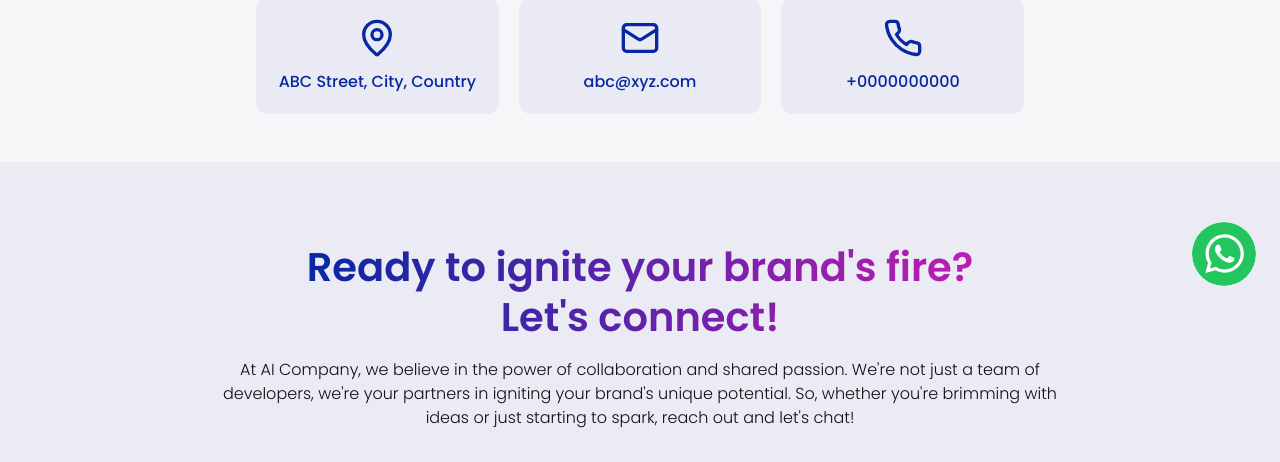
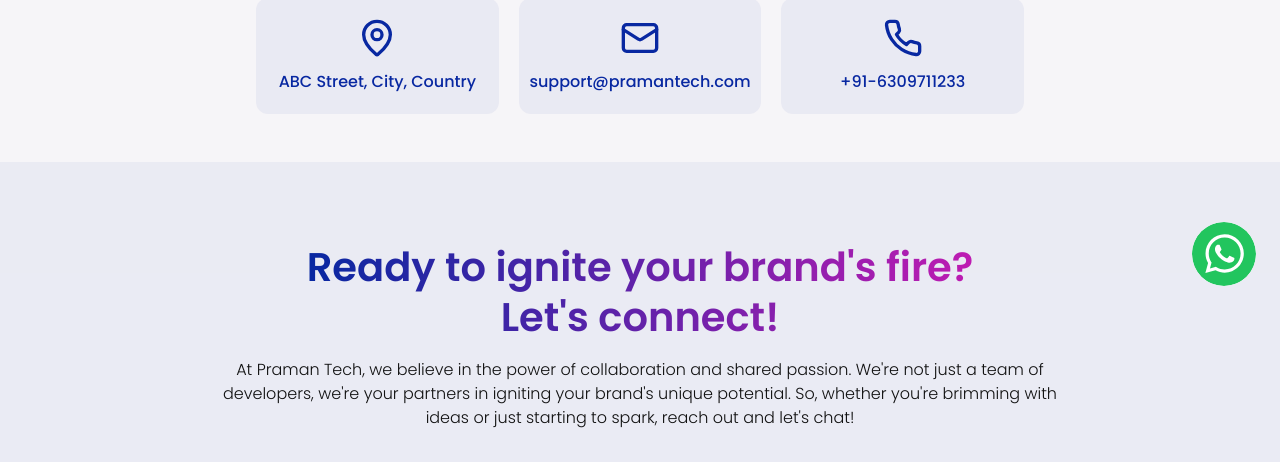
Before and after one commit to remeessalam/pramantech, a React (Create React App) app: page /contact-us in a window 1280 px wide. Shown: the part 490-952 px from the top of the page. Built offline with nearby package versions, Linux system fonts and the light colour scheme.

Commit message:
all name changed

```diff
--- a/public/index.html
+++ b/public/index.html
@@ -25,7 +25,7 @@
       as="image"
       type="image/webp"
     />
-    <title>AI Company</title>
+    <title>PRAMAN TECH</title>
   </head>
   <body>
     <noscript>You need to enable JavaScript to run this app.</noscript>
--- a/src/components/LeadForm.jsx
+++ b/src/components/LeadForm.jsx
@@ -72,7 +72,7 @@ const LeadForm = () => {
         Let's connect!
       </h2>
       <p data-aos="fade-up" className="desc text-center max-w-[55rem] mx-auto">
-        At AI Company, we believe in the power of collaboration and shared
+        At Praman Tech, we believe in the power of collaboration and shared
         passion. We're not just a team of developers, we're your partners in
         igniting your brand's unique potential. So, whether you're brimming with
         ideas or just starting to spark, reach out and let's chat!
@@ -130,8 +130,7 @@ const LeadForm = () => {
                 required: "Phone number is required",
                 pattern: {
                   value: /^\+?[0-9]{10,15}$/,
-                  message:
-                    "Entered phone number is invalid",
+                  message: "Entered phone number is invalid",
                 },
               })}
             />
--- a/src/components/WhyChooseUs.jsx
+++ b/src/components/WhyChooseUs.jsx
@@ -50,7 +50,7 @@ const WhyChooseUs = () => {
               The fire that fuels our passion.
             </h1>
             <h2 className="sub-heading text-center max-w-[60rem] mt-3 mx-auto">
-              At AI Company, we believe in the power of:
+              At Praman Tech, we believe in the power of:
             </h2>
             <div
               data-aos="fade-up"
--- a/src/components/landingPages/ContactForm.jsx
+++ b/src/components/landingPages/ContactForm.jsx
@@ -81,7 +81,7 @@ const ContactForm = () => {
             Get In Touch With Us!
           </h2>
           <p data-aos="fade-up" className="desc text-center max-w-[60rem]">
-            Let AI Company be the catalyst for your digital transformation.
+            Let Praman Tech be the catalyst for your digital transformation.
             Together, we can build solutions that are as dynamic as your vision,
             helping your business reach new heights.
           </p>
--- a/src/components/website/WebsiteFooter.jsx
+++ b/src/components/website/WebsiteFooter.jsx
@@ -29,7 +29,7 @@ const WebsiteFooter = () => {
             alt="logo"
           />
           <p className="desc text-sm max-w-[22rem] mt-3">
-            At AI Company, we're dedicated to driving your business forward
+            At Praman Tech, we're dedicated to driving your business forward
             with innovative software solutions. With a passion for technology
             and a commitment to excellence, we specialize in delivering tailored
             software products and services to meet your unique needs.
--- a/src/constant.js
+++ b/src/constant.js
@@ -37,9 +37,9 @@ import { ReactComponent as webServiceIcon4 } from "./assets/svgs/services/UIUX D
 export { logoImg };
 
 export const companyDetails = {
-  phone: "+0000000000",
+  phone: "+91-6309711233",
   address: "ABC Street, City, Country",
-  email: "abc@xyz.com",
+  email: "support@pramantech.com",
   linkedin: "",
   instagram: "",
   twitter: "",
@@ -149,35 +149,35 @@ export const testimonials = [
     name: "Samiksha Sharma",
     position: "Operations Manager at EcoFlow Systems",
     img: require("./assets/images/testimonial3.png"),
-    desc: "“AI Company's web development service is top-notch. They built a responsive, user-friendly website that reflects our brand perfectly. Great job!”",
+    desc: "“Praman Tech's web development service is top-notch. They built a responsive, user-friendly website that reflects our brand perfectly. Great job!”",
   },
   {
     id: 2,
     name: "Anubhav J.",
     position: "Marketing Director at PlayForge Studios",
     img: require("./assets/images/testimonial1.png"),
-    desc: "“AI Company's AI solutions are cutting-edge, driving our business forward. Their app development team exceeded expectations. Highly recommended!”",
+    desc: "“Praman Tech's AI solutions are cutting-edge, driving our business forward. Their app development team exceeded expectations. Highly recommended!”",
   },
   {
     id: 3,
     name: "Emily T",
     position: "Operations Manager at Health Innovations Group",
     img: require("./assets/images/testimonial2.png"),
-    desc: "“The AI solutions from AI Company have revolutionized our operations. Their expertise and support are invaluable. A truly strategic partner.”",
+    desc: "“The AI solutions from Praman Tech have revolutionized our operations. Their expertise and support are invaluable. A truly strategic partner.”",
   },
   {
     id: 4,
     name: "Aarav Kapoor",
     position: "Product Manager of Nexus Tech",
     img: require("./assets/images/testimonial4.jpg"),
-    desc: "“AI Company's app development team delivered a seamless, feature-rich application on time and within budget. Fantastic experience overall”",
+    desc: "“Praman Tech's app development team delivered a seamless, feature-rich application on time and within budget. Fantastic experience overall”",
   },
   {
     id: 5,
     name: "Jessica M",
     position: "COO of Creative Solutions",
     img: require("./assets/images/testimonial5.jpg"),
-    desc: "“Impressed with AI Company's creativity in app development. They turned our vision into reality flawlessly. Exceptional service!”",
+    desc: "“Impressed with Praman Tech's creativity in app development. They turned our vision into reality flawlessly. Exceptional service!”",
   },
 ];
 
@@ -191,7 +191,7 @@ export const allServicess = [
       "Design and develop responsive, SEO-friendly websites that effectively represent your brand and engage your audience.",
     icon: allServiceIcon1,
     detailHeading: "Web Development: Tailored Websites that Deliver Results",
-    detailContent: `<p>At AI Company, we build more than just websites—we create digital experiences that are crafted to perform. Whether you're a small business looking to establish an online presence or a larger company needing a full-featured, scalable platform, our web development services are designed to meet your specific needs. Our team of developers, designers, and strategists work together to:</p>
+    detailContent: `<p>At Praman Tech, we build more than just websites—we create digital experiences that are crafted to perform. Whether you're a small business looking to establish an online presence or a larger company needing a full-featured, scalable platform, our web development services are designed to meet your specific needs. Our team of developers, designers, and strategists work together to:</p>
     <br/>
     <ol>
       <li><b>Develop Custom Websites:</b><br/> No cookie-cutter solutions here. We build each site from the ground up, ensuring it aligns with your brand and business goals.</li>
@@ -213,7 +213,7 @@ export const allServicess = [
     icon: allServiceIcon2,
     detailHeading:
       "App Development: Powerful Mobile Solutions for Modern Businesses",
-    detailContent: `<p>In a mobile-first world, having a well-designed app can set your business apart. At AI Company, we specialize in creating custom mobile applications that are user-friendly, feature-rich, and tailored to your specific goals. Our app development services cover everything from concept to deployment:</p>
+    detailContent: `<p>In a mobile-first world, having a well-designed app can set your business apart. At Praman Tech, we specialize in creating custom mobile applications that are user-friendly, feature-rich, and tailored to your specific goals. Our app development services cover everything from concept to deployment:</p>
       <br/>
       <ol>
         <li><b>iOS and Android Apps:</b><br/>Whether you’re targeting iPhone users or Android fans, we develop native apps for both platforms to ensure optimal performance and user experience.</li>
@@ -253,7 +253,7 @@ export const allServicess = [
       "Craft intuitive chatbot solutions to enhance customer engagement and streamline business operations with automated interactions.",
     icon: allServiceIcon4,
     detailHeading: "Chatbots: Automate and Enhance Customer Interaction",
-    detailContent: `<p>Chatbots are revolutionizing the way businesses interact with their customers, offering instant support and engagement at any time of day. At AI Company, we develop intelligent, AI-driven chatbots that help streamline customer service, boost conversions, and reduce operational costs. Our chatbot services include:</p>
+    detailContent: `<p>Chatbots are revolutionizing the way businesses interact with their customers, offering instant support and engagement at any time of day. At Praman Tech, we develop intelligent, AI-driven chatbots that help streamline customer service, boost conversions, and reduce operational costs. Our chatbot services include:</p>
       <br/>
       <ol>
         <li><b>Natural Language Processing (NLP):</b><br/>We use advanced AI and NLP to build chatbots that understand and respond to user queries in a conversational, human-like way.</li>
@@ -274,7 +274,7 @@ export const allServicess = [
     icon: allServiceIcon5,
     detailHeading:
       "AI Development Solutions: Empowering Innovation with Artificial Intelligence",
-    detailContent: `<p>In the age of artificial intelligence (AI), leveraging AI technologies can revolutionize your business operations. At AI Company, we specialize in developing AI solutions that help businesses innovate, automate, and make intelligent decisions. Our AI services include:</p>
+    detailContent: `<p>In the age of artificial intelligence (AI), leveraging AI technologies can revolutionize your business operations. At Praman Tech, we specialize in developing AI solutions that help businesses innovate, automate, and make intelligent decisions. Our AI services include:</p>
       <br/>
       <ol>
         <li><b>Intelligent Automation:</b><br/> Harness the power of AI to streamline workflows, reduce manual effort, and improve operational efficiency through intelligent process automation.</li>
@@ -295,7 +295,7 @@ export const allServicess = [
     icon: allServiceIcon6,
     detailHeading:
       "Game Development: Bringing Your Ideas to Life with Interactive Experiences",
-    detailContent: `<p>Whether you're an indie developer with a fresh idea or a large studio looking to expand your portfolio, we offer comprehensive game development services to bring your vision to life. At AI Company, we specialize in creating immersive, engaging games for mobile, console, and PC platforms. Our game development services include:</p>
+    detailContent: `<p>Whether you're an indie developer with a fresh idea or a large studio looking to expand your portfolio, we offer comprehensive game development services to bring your vision to life. At Praman Tech, we specialize in creating immersive, engaging games for mobile, console, and PC platforms. Our game development services include:</p>
       <br/>
       <ol>
         <li><b>Concept and Story Development:</b><br/>We work with you to develop compelling narratives, unique characters, and engaging gameplay mechanics that keep players coming back.</li>
@@ -343,7 +343,7 @@ export const allServices = [
     ],
     detailHeading:
       "App Development: Powerful Mobile Solutions for Modern Businesses",
-    detailContent: `<p>In a mobile-first world, having a well-designed app can set your business apart. At AI Company, we specialize in creating custom mobile applications that are user-friendly, feature-rich, and tailored to your specific goals. Our app development services cover everything from concept to deployment:</p>
+    detailContent: `<p>In a mobile-first world, having a well-designed app can set your business apart. At Praman Tech, we specialize in creating custom mobile applications that are user-friendly, feature-rich, and tailored to your specific goals. Our app development services cover everything from concept to deployment:</p>
     <br/>
     <ol>
       <li><b>iOS and Android Apps:</b><br/>Whether you’re targeting iPhone users or Android fans, we develop native apps for both platforms to ensure optimal performance and user experience.</li>
@@ -373,7 +373,7 @@ export const allServices = [
       "Website Maintenance & Optimization",
     ],
     detailHeading: "Web Development: Tailored Websites that Deliver Results",
-    detailContent: `<p>At AI Company, we build more than just websites—we create digital experiences that are crafted to perform. Whether you're a small business looking to establish an online presence or a larger company needing a full-featured, scalable platform, our web development services are designed to meet your specific needs. Our team of developers, designers, and strategists work together to:</p>
+    detailContent: `<p>At Praman Tech, we build more than just websites—we create digital experiences that are crafted to perform. Whether you're a small business looking to establish an online presence or a larger company needing a full-featured, scalable platform, our web development services are designed to meet your specific needs. Our team of developers, designers, and strategists work together to:</p>
     <br/>
     <ol>
       <li><b>Develop Custom Websites:</b><br/> No cookie-cutter solutions here. We build each site from the ground up, ensuring it aligns with your brand and business goals.</li>
--- a/src/pages/AboutUs.jsx
+++ b/src/pages/AboutUs.jsx
@@ -68,9 +68,7 @@ const AboutUs = () => {
               </h2>
               <p className="desc">
                 At{" "}
-                <span className="font-semibold text-primary">
-                  AI Company
-                </span>
+                <span className="font-semibold text-primary">Praman Tech</span>
                 , we're dedicated to driving your business forward with
                 innovative software solutions. With a passion for technology and
                 a commitment to excellence, we specialize in delivering tailored
@@ -163,7 +161,7 @@ const AboutUs = () => {
               <SubHeading heading="Our Expert Team" />
               <h2 className="heading-2">Meet Our Team</h2>
               <p className="desc">
-                At <b>AI Company</b>, our team is at the heart of every
+                At <b>Praman Tech</b>, our team is at the heart of every
                 solution we provide. Combining expertise, innovation, and a deep
                 commitment to client success, our professionals are dedicated to
                 transforming complex challenges into seamless experiences. From
--- a/src/pages/Home.jsx
+++ b/src/pages/Home.jsx
@@ -44,7 +44,7 @@ const Home = () => {
             <p className="sub-heading !text-white">
               Welcome to{" "}
               <span className="text-primary font-semibold block sm:inline">
-                AI Company
+                Praman Tech
               </span>
             </p>
             <h1 className="heading capitalize !text-white">
@@ -52,7 +52,7 @@ const Home = () => {
               CUTTING-EDGE AI SOLUTIONS
             </h1>
             <p className="sub-heading max-w-6xl !text-white">
-              Begin your AI-powered transformation journey with AI Company. Our
+              Begin your AI-powered transformation journey with Praman Tech. Our
               innovative IT services ensure you stay ahead in a competitive
               market.
             </p>
--- a/src/pages/LandingPage.jsx
+++ b/src/pages/LandingPage.jsx
@@ -63,7 +63,7 @@ const LandingPage = ({ page }) => {
             <p className="sub-heading">
               Welcome to{" "}
               <span className="text-primary font-semibold block sm:inline">
-                AI Company
+                Praman Tech
               </span>
             </p>
             <h1 className="heading-1 whitespace-pre-line capitalize">
```
